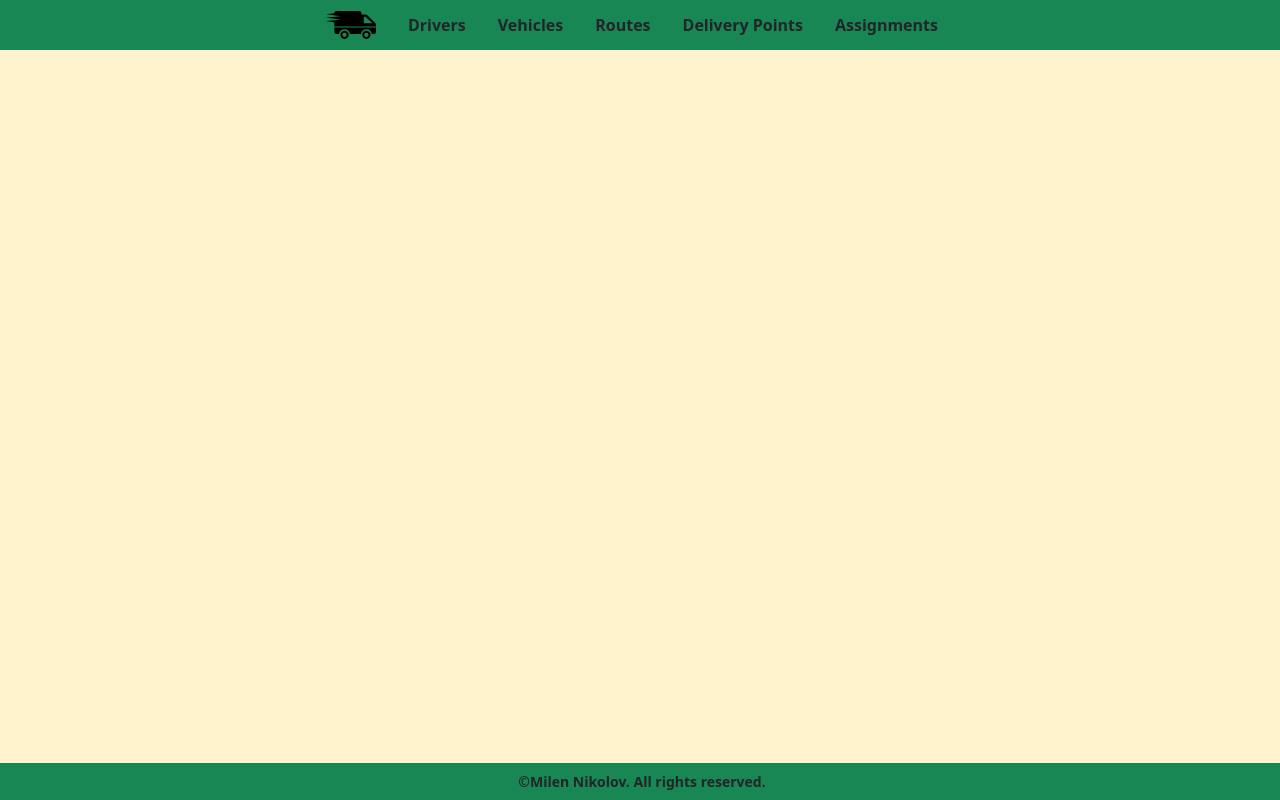
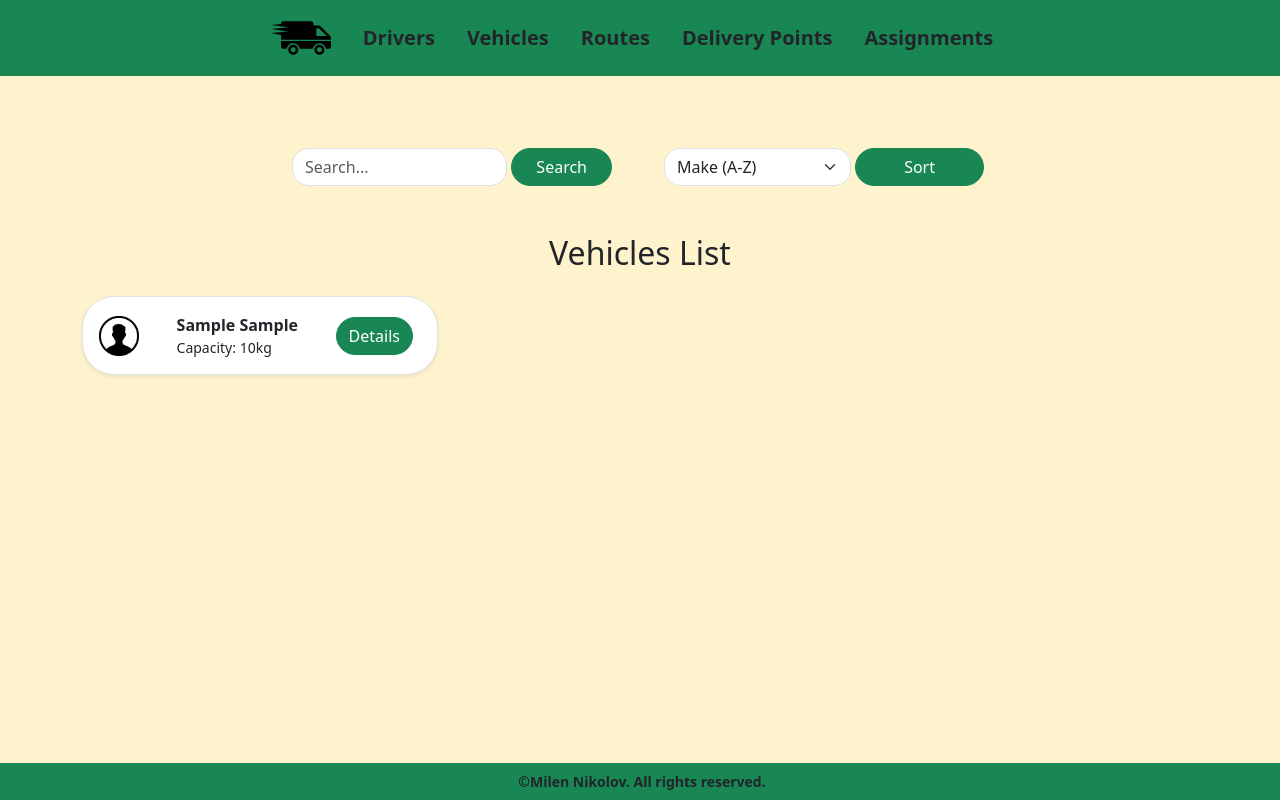
Before and after one commit to Milenski1987/logistics-delivery-planner, a Django app: page /vehicles/ in a window 1280 px wide. Run offline with Django 5.2, Linux system fonts and the light colour scheme; tables that the repository leaves empty hold one stand-in row (values such as "Sample post").

Commit message:
improved features for search and sort. improved visuals for drivers and vehicles

```diff
--- /dev/null
+++ b/common/forms.py
@@ -0,0 +1,13 @@
+from django import forms
+
+
+class SearchForm(forms.Form):
+
+    search = forms.CharField(
+        max_length=50,
+        required=False,
+        widget=forms.SearchInput(
+            {'placeholder': 'Search...',
+             'class': 'form-control rounded-4'}
+        ),
+    )
--- a/templates/common/home-page.html
+++ b/templates/common/home-page.html
@@ -9,7 +9,7 @@
             background-position: center;
             background-repeat: no-repeat;">
 
-    <h1 class="text-dark text-center display-4 fw-bold mt-5">
+    <h1 class="text-black text-center display-4 fw-bold mt-5">
         RouteMaster
     </h1>
 
--- /dev/null
+++ b/templates/shared/filter.html
@@ -0,0 +1,24 @@
+<div class="container mb-4">
+    <form class="bg-warning-subtle rounded-4 p-4">
+        <div class="row g-5 align-items-end justify-content-center">
+            <div class="col-md-4">
+                <div class="input-group">
+                    {{ form.search }}
+                    <button type="submit" class="btn btn-success px-4 rounded-5 mx-1">
+                        <span class="d-none d-sm-inline">Search</span>
+                        <span class="d-sm-none">🔍</span>
+                    </button>
+                </div>
+            </div>
+            <div class="col-md-4">
+                <div class="input-group">
+                    {{ form.sort }}
+                    <button type="submit" class="btn btn-success px-5 rounded-5 mx-1">
+                        <span class="d-none d-sm-inline">Sort</span>
+                        <span class="d-sm-none">↕️</span>
+                    </button>
+                </div>
+            </div>
+        </div>
+    </form>
+</div>
--- a/templates/shared/navbar.html
+++ b/templates/shared/navbar.html
@@ -1,34 +1,74 @@
+{#{% load static %}#}
+{##}
+{#<nav class="bg-success">#}
+{#    <div class="d-flex justify-content-center">#}
+{#        <div class="d-flex align-items-center flex-nowrap px-3">#}
+{#            <a class="nav-link p-0 me-3" href="{% url 'common:home' %}">#}
+{#                <img width="50" src="{% static 'images/logo.svg' %}" alt="Home">#}
+{#            </a>#}
+{#            <ul class="nav flex-nowrap align-items-center">#}
+{#                <li class="nav-item">#}
+{#                    <a class="nav-link text-dark" href="{% url 'drivers:list' %}">#}
+{#                        <b>Drivers</b>#}
+{#                    </a>#}
+{#                </li>#}
+{#                <li class="nav-item">#}
+{#                    <a class="nav-link text-dark" href="{% url 'vehicles:list' %}">#}
+{#                        <b>Vehicles</b>#}
+{#                    </a>#}
+{#                </li>#}
+{#                <li class="nav-item">#}
+{#                    <a class="nav-link text-dark" href="{% url 'routes:routes_list' %}">#}
+{#                        <b>Routes</b>#}
+{#                    </a>#}
+{#                </li>#}
+{#                <li class="nav-item">#}
+{#                    <a class="nav-link text-dark text-nowrap" href="{% url 'routes:delivery_points_list' %}">#}
+{#                        <b>Delivery Points</b>#}
+{#                    </a>#}
+{#                </li>#}
+{#                <li class="nav-item">#}
+{#                    <a class="nav-link text-dark" href="{% url 'routes:assignment_list' %}">#}
+{#                        <b>Assignments</b>#}
+{#                    </a>#}
+{#                </li>#}
+{#            </ul>#}
+{#        </div>#}
+{#    </div>#}
+{#</nav>#}
+
+
 {% load static %}
 
-<nav class="bg-success">
+<nav class="bg-success py-2">
     <div class="d-flex justify-content-center">
         <div class="d-flex align-items-center flex-nowrap px-3">
             <a class="nav-link p-0 me-3" href="{% url 'common:home' %}">
-                <img width="50" src="{% static 'images/logo.svg' %}" alt="Home">
+                <img width="60" src="{% static 'images/logo.svg' %}" alt="Home">
             </a>
             <ul class="nav flex-nowrap align-items-center">
                 <li class="nav-item">
-                    <a class="nav-link text-dark" href="{% url 'drivers:list' %}">
+                    <a class="nav-link text-dark fs-5" href="{% url 'drivers:list' %}">
                         <b>Drivers</b>
                     </a>
                 </li>
                 <li class="nav-item">
-                    <a class="nav-link text-dark" href="{% url 'vehicles:list' %}">
+                    <a class="nav-link text-dark fs-5" href="{% url 'vehicles:list' %}">
                         <b>Vehicles</b>
                     </a>
                 </li>
                 <li class="nav-item">
-                    <a class="nav-link text-dark" href="{% url 'routes:routes_list' %}">
+                    <a class="nav-link text-dark fs-5" href="{% url 'routes:routes_list' %}">
                         <b>Routes</b>
                     </a>
                 </li>
                 <li class="nav-item">
-                    <a class="nav-link text-dark text-nowrap" href="{% url 'routes:delivery_points_list' %}">
+                    <a class="nav-link text-dark text-nowrap fs-5" href="{% url 'routes:delivery_points_list' %}">
                         <b>Delivery Points</b>
                     </a>
                 </li>
                 <li class="nav-item">
-                    <a class="nav-link text-dark" href="{% url 'routes:assignment_list' %}">
+                    <a class="nav-link text-dark fs-5" href="{% url 'routes:assignment_list' %}">
                         <b>Assignments</b>
                     </a>
                 </li>
--- a/templates/vehicles/vehicles-list-page.html
+++ b/templates/vehicles/vehicles-list-page.html
@@ -1,9 +1,33 @@
 {% extends "shared/base.html" %}
+{% load static %}
+{% block content %}
 
-{% block content %}
-<div class="flex-fill bg-warning-subtle">
-    <div class="container py-5">
-
+<div class="flex-fill bg-warning-subtle py-5">
+    {% include 'shared/filter.html' %}
+    <div class="container">
+        {% if vehicles %}
+            <h2 class="mb-4 text-center">Vehicles List</h2>
+            <div class="row g-4">
+                {% for vehicle in vehicles %}
+                    <div class="col-md-4">
+                        <div class="border rounded-5 p-3 bg-white shadow-sm d-flex justify-content-between align-items-center">
+                            <div class="d-flex align-items-center">
+                                <img src="{% static 'images/driver_icon.png' %}" alt="Vehicle" style="width:40px; height:40px;">
+                            </div>
+                            <div class="d-flex flex-column">
+                                <strong>{{ vehicle.make }} {{ vehicle.model }}</strong>
+                                <small>Capacity: {{ vehicle.capacity_kg }}kg</small>
+                            </div>
+                            <div class="d-flex align-items-center">
+                                <a href="{% url 'vehicles:details' pk=vehicle.id %}" class="btn btn-success rounded-5 me-2">Details</a>
+                            </div>
+                        </div>
+                    </div>
+                {% endfor %}
+            </div>
+        {% else %}
+            <h2 class="text-center">No Vehicles</h2>
+        {% endif %}
     </div>
 </div>
 {% endblock %}
--- a/vehicles/forms.py
+++ b/vehicles/forms.py
@@ -1,15 +1,8 @@
 from django import forms
+from common.forms import SearchForm
 
 
-class VehicleSearchAndSortForm(forms.Form):
-    search = forms.CharField(
-        max_length=50,
-        required=False,
-        widget=forms.SearchInput(
-            {'placeholder': 'Search:'}
-        ),
-        label='Search by make:'
-    )
+class VehicleSearchAndSortForm(SearchForm):
 
     sort = forms.ChoiceField(
         required=False,
@@ -19,5 +12,7 @@ class VehicleSearchAndSortForm(forms.Form):
             ('capacity_kg', 'Capacity in kg (Low-High)'),
             ('-capacity_kg', 'Capacity in kg (High-Low)'),
         ],
-        label='Sort Vehicle by:'
+        widget=forms.Select(
+            {'class': 'form-select rounded-4'}
+        )
     )
```
Also changed, not shown: drivers/forms.py (+5 -10 lines), templates/drivers/driver-details-page.html (+53 -7 lines), templates/drivers/drivers-list-page.html (+2 -9 lines), 3 other files.
